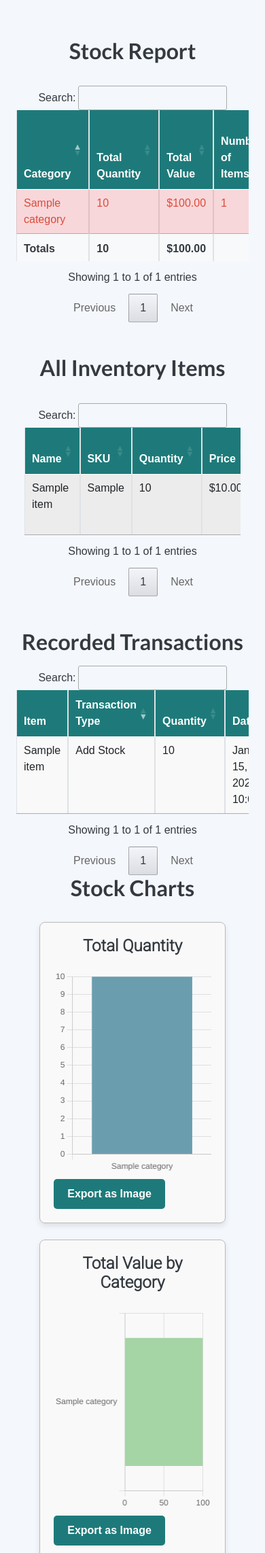
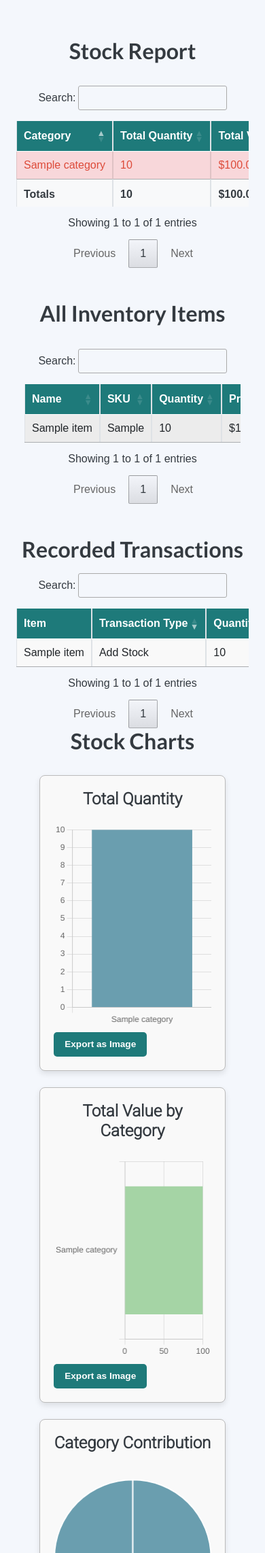
Before and after one commit to KatVolkova/inventory-management-system, a Django app: page /stock-report/ in a window 390 px wide. Shown: the part 62-2346 px from the top of the page at 68% size. Run offline with Django 4.2, Linux system fonts and the light colour scheme; tables that the repository leaves empty hold one stand-in row (values such as "Sample post"); some libraries are stand-ins or nearby versions.

Commit message:
Add media queries to Stock Control page to ensure responsiveness

```diff
--- a/static/css/style.css
+++ b/static/css/style.css
@@ -376,6 +376,33 @@ form .form-control, form .form-select {
     .list-group-item h3 a{
         text-decoration: underline;
     }
+/* Stock Control Page */
+.dataTables_filter {
+    margin-bottom: 1rem;
+}
+
+.table {
+    display: block;
+    width: 100%;
+    overflow-x: auto;
+    white-space: nowrap;
+}
+
+.btn {
+    font-size: 0.85rem;
+    padding: 0.5rem 1rem;
+}
+
+.btn-sm {
+    padding: 0.4rem 0.8rem;
+}
+
+
+td.text-end {
+    display: flex;
+    justify-content: flex-end;
+    gap: 0.5rem;
+}
 }
 
 /* Media Query: For tablets and smaller screens (768px and below) */
@@ -392,6 +419,7 @@ form .form-control, form .form-select {
     .list-group-item {
         padding: 0.75rem;
     }
+
 }
 
 /* Media Query: For small screens (507px and below) */
```
Also changed, not shown: 1 other file.
